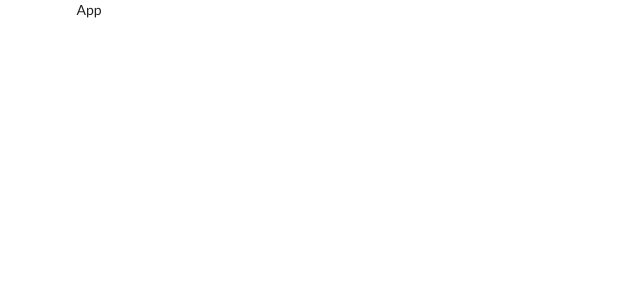
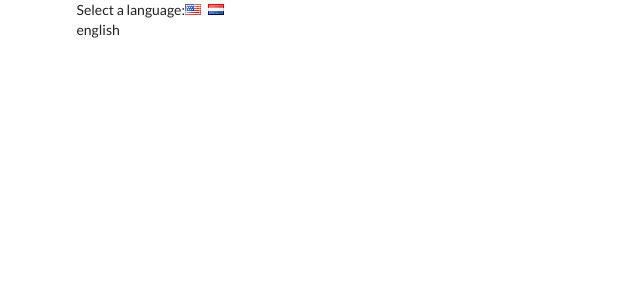
Before and after one commit to NightmanCZ90/translate, a React (Create React App) app: page / in a window 1280 px wide. Shown: the top 300 px of the page, without its empty margins (0-640 px from the left). Built offline with nearby package versions, Linux system fonts and the light colour scheme.

Commit message:
added click event to select a language

```diff
--- a/src/components/App.js
+++ b/src/components/App.js
@@ -3,9 +3,20 @@ import React from 'react';
 class App extends React.Component {
   state = { language: 'english' };
 
+  onLanguageChange = (language) => {
+    this.setState({ language });
+  }
+
   render() {
     return (
-      <div className="ui container">App</div>
+      <div className="ui container">
+        <div>
+          Select a language:
+          <i className="flag us" onClick={() => this.onLanguageChange('english')} />
+          <i className="flag nl" onClick={() => this.onLanguageChange('dutch')} />
+        </div>
+        {this.state.language}
+      </div>
     )
   }
 }
```
Also changed, not shown: 1 other file (tests, documents, lock files or other folders).
